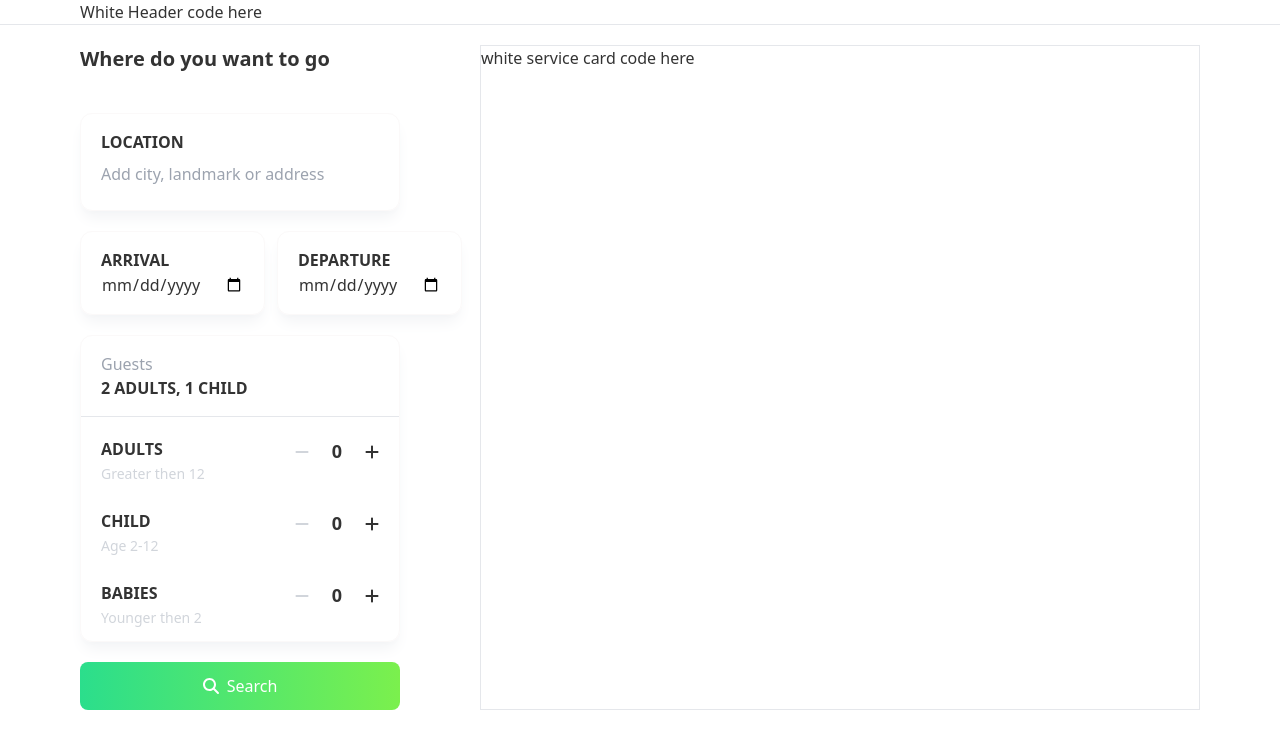
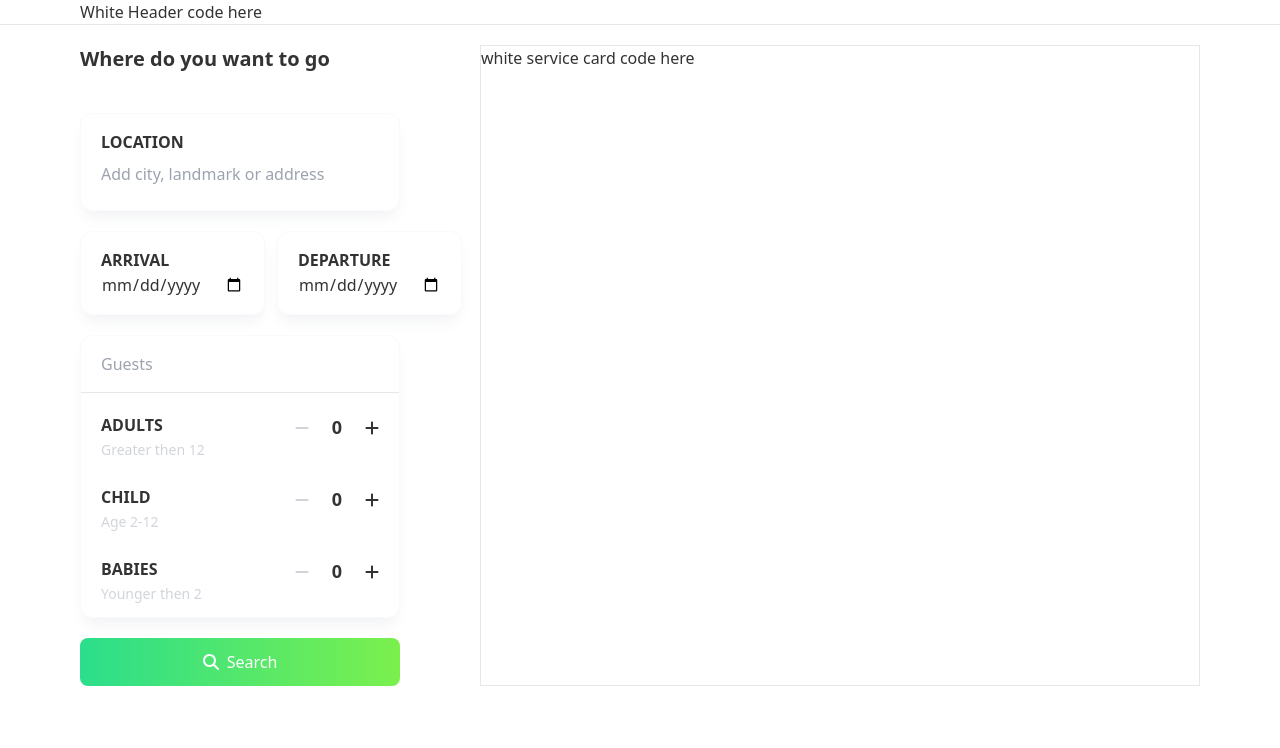
Before and after one commit to jsxshamim/air-cnc-client, a React (Create React App) app: page / in a window 1280 px wide. Shown: the top 748 px of the page. Built offline with nearby package versions, Linux system fonts and the light colour scheme.

Commit message:
some update (#10)

```diff
--- a/src/Components/Home/FilterSidebar.js
+++ b/src/Components/Home/FilterSidebar.js
@@ -47,7 +47,9 @@ const FilterSidebar = () => {
                 <div className="mb-5 form-control shadow-lg shadow-gray-100 rounded-xl border border-[#fbf9f9] w-full">
                     <div className="border-b px-5 py-4">
                         <p className="text-gray-400">Guests</p>
-                        <h4 className="font-bold text-base uppercase">2 Adults, 1 Child</h4>
+                        <h4 className="font-bold text-base uppercase">
+                            {adult > 0 && `${adult}  Adults,`} {child > 0 && `${child} Child,`} {babies > 0 && `${babies} Babies`}
+                        </h4>
                     </div>
 
                     <div className="px-5">
```
